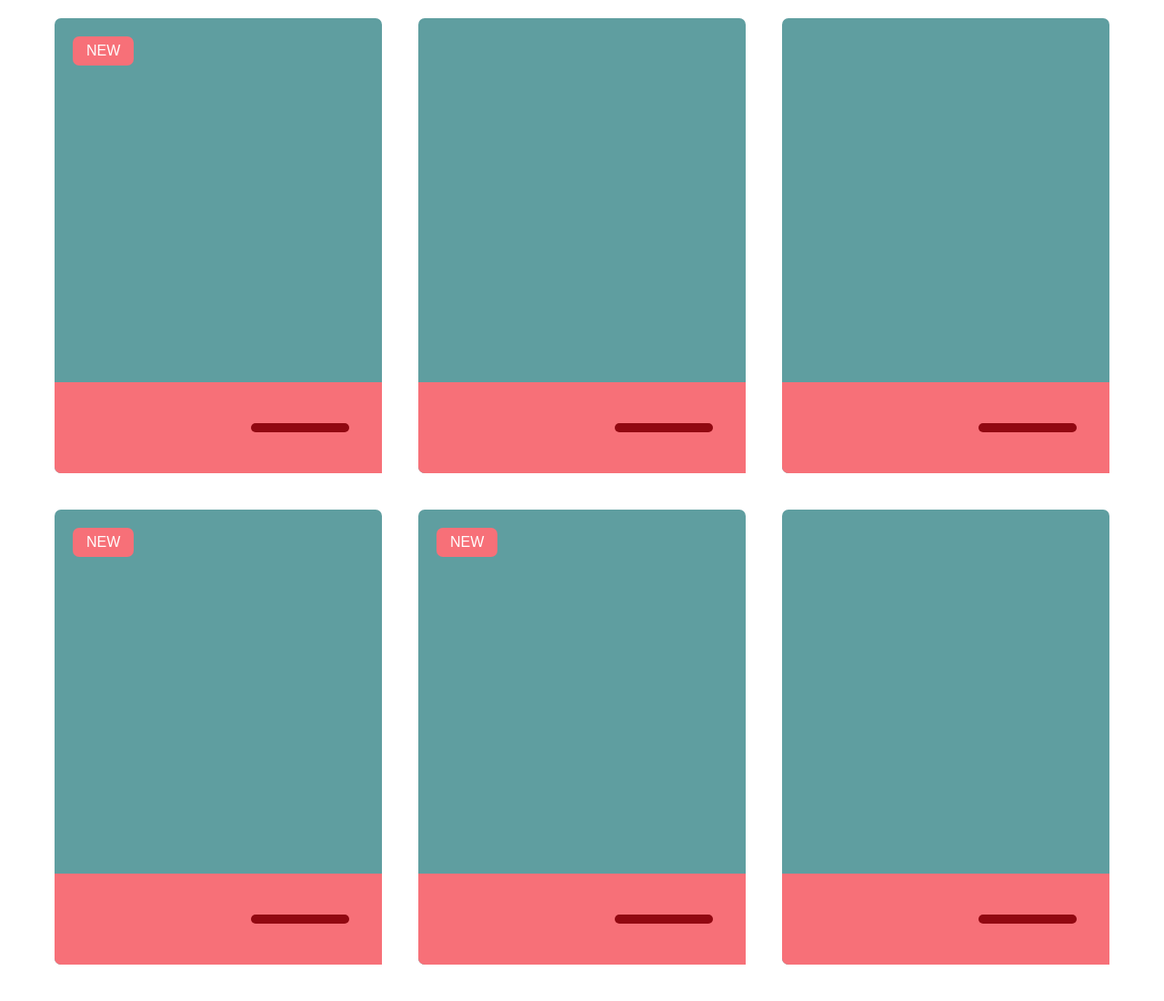
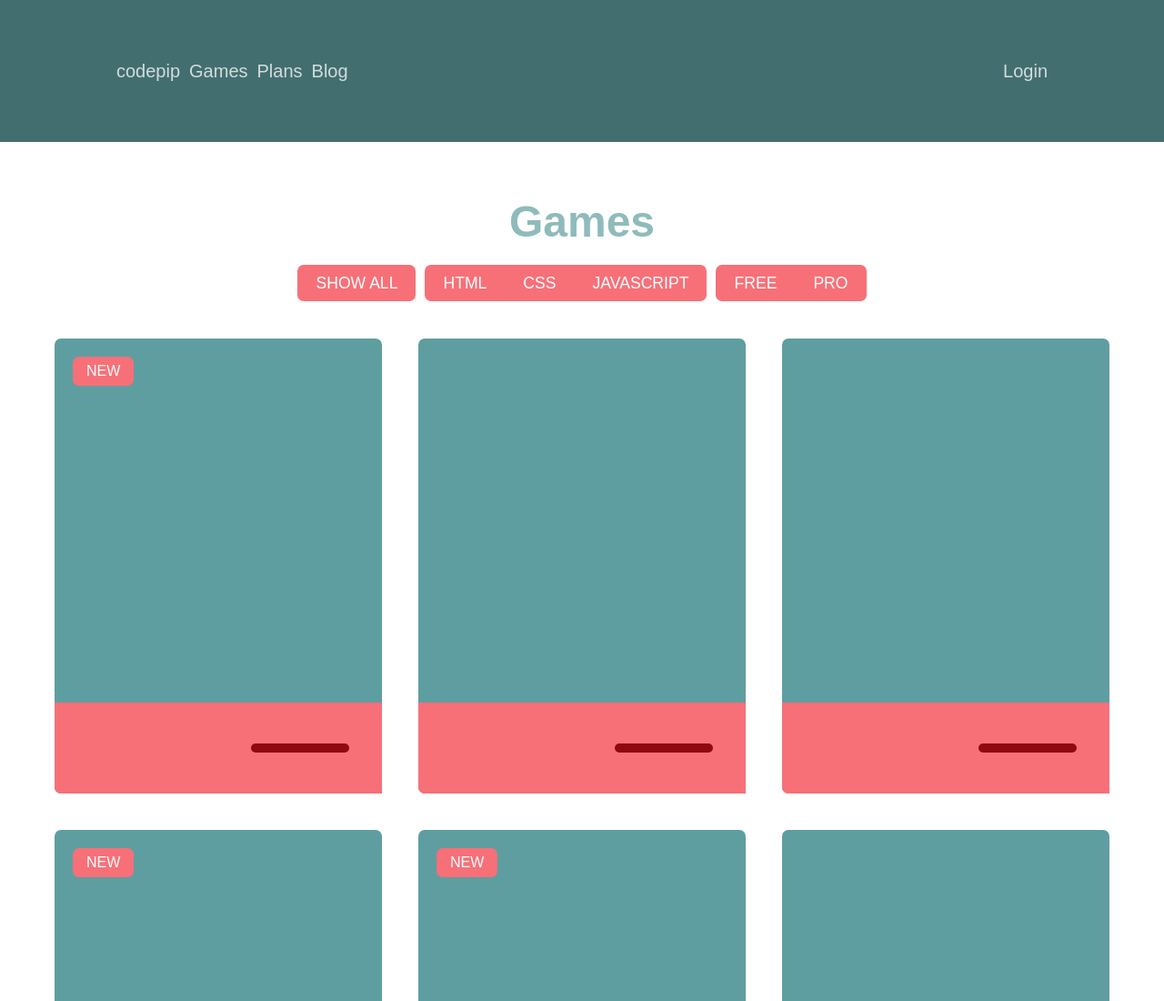
Before and after one commit to preston-evans/Codepip, a plain HTML site: page index.html in a window 1280 px wide. Shown: the top 1100 px of the page at 91% size. Drawn offline with Linux system fonts and the light colour scheme.

Commit message:
added header and navigation

```diff
--- a/index.html
+++ b/index.html
@@ -10,6 +10,26 @@
 </head>
 
 <body>
+    <header>
+        <div>
+            <a href="#">codepip</a><a href="#">Games</a><a href="#">Plans</a><a href="#">Blog</a>
+        </div>
+        <div>
+            <a href="#">Login</a>
+        </div>
+    </header>
+    <h1>games</h1>
+    <nav>
+        <div>
+            <a href="#">show all</a>
+        </div>
+        <div>
+            <a href="#">html</a><a href="#">css</a><a href="#">Javascript</a>
+        </div>
+        <div>
+            <a href="#">free</a><a href="#">pro</a>
+        </div>
+    </nav>
     <div class="container">
         <div class="box">
             <p>New</p>
--- a/style.css
+++ b/style.css
@@ -2,6 +2,70 @@
 	padding: 0;
 	border: 0;
 	margin: 0;
+	font-family: sans-serif;
+}
+:focus {
+	outline: none;
+}
+nav {
+	display: flex;
+	justify-content: center;
+	margin: 30px 0;
+}
+nav > div:not(:last-child) {
+	margin-right: 10px;
+}
+h1 {
+	text-align: center;
+	text-transform: capitalize;
+	font-family: sans-serif;
+	font-size: 3rem;
+	color: hsl(182, 25%, 65%);
+	cursor: default;
+}
+a {
+	text-decoration: none;
+}
+header {
+	height: 156px;
+	background-color: hsl(182, 25%, 35%);
+	margin-bottom: 60px;
+	display: flex;
+	justify-content: space-between;
+	align-items: center;
+	padding: 0 10%;
+}
+header a {
+	color: hsla(0, 0%, 100%, 0.76);
+	font-size: 1.25rem;
+	transition: .15s ease-in;
+}
+header a:hover {
+	color: white;
+}
+header div a:not(:last-child) {
+	margin-right: 10px;
+}
+nav a {
+	text-decoration: none;
+	background-color: rgb(247, 112, 120);
+	color: white;
+	padding: 10px 20px;
+	font-size: 1.1rem;
+	text-transform: uppercase;
+	transition: .15s ease-in;
+}
+nav a:hover,
+nav a:focus {
+	background-color: hsl(356, 89%, 50%);
+}
+nav a:first-of-type {
+	border-top-left-radius: 7px;
+	border-bottom-left-radius: 7px;
+}
+nav a:last-of-type {
+	border-top-right-radius: 7px;
+	border-bottom-right-radius: 7px;
 }
 .container {
 	display: flex;
```
